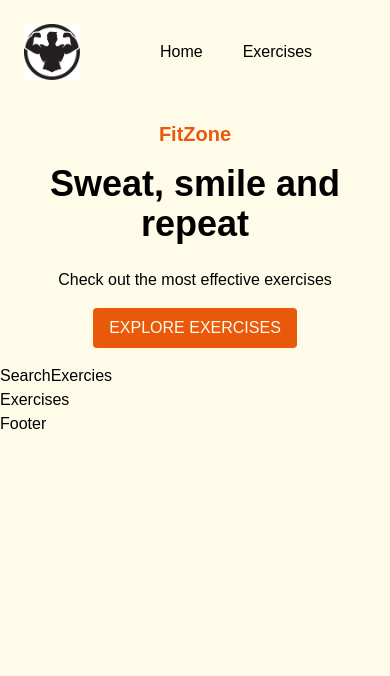
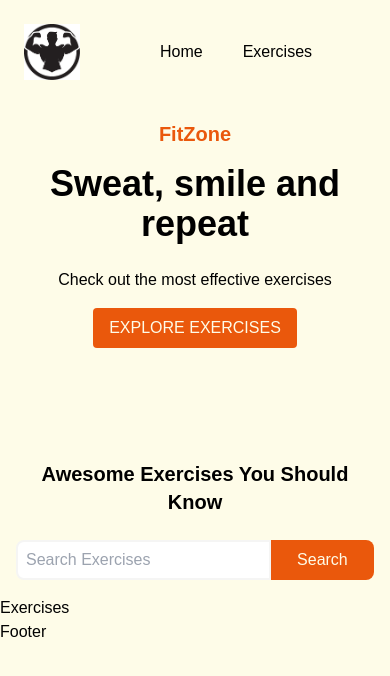
Before and after one commit to Turalyusubov/fitzone-app, a React (Vite) app: page / in a window 390 px wide. Shown: the top 676 px of the page. Built offline with nearby package versions, Linux system fonts and the light colour scheme; no server answers.

Commit message:
created search exercises component

```diff
--- a/src/components/HeroBanner.jsx
+++ b/src/components/HeroBanner.jsx
@@ -3,7 +3,7 @@ import HeroBannerImage from './../assets/images/HeroBannerImage.jpg'
 
 export default function HeroBanner() {
     return (
-        <div className='p-4 sm:p-12 text-center md:text-left'>
+        <div className='relative p-4 sm:p-12 text-center md:text-left'>
             <div className="hero-left flex flex-col">
                 <p className='text-orange-600 font-bold text-xl mb-4'>FitZone</p>
                 <h2 className='font-bold md:w-4/12 text-4xl mb-6 overflow-hidden'>
@@ -17,8 +17,8 @@ export default function HeroBanner() {
                     Explore exercises</button>
             </div>
             <span className='hidden md:block w-full text-amber-100 text-9xl font-bold mt-10'>Exercise</span>
-            <div className="hero-right w-5/12 hidden md:block absolute top-0 right-12">
-                <img className='w-full h-full rounded-bl-3xl' src={HeroBannerImage} alt="HeroBanner image" />
+            <div className="hero-right w-5/12 h-full hidden md:block absolute -top-20 right-12">
+                <img className='w-full h-full object-cover object-top rounded-bl-3xl' src={HeroBannerImage} alt="HeroBanner image" />
             </div>
         </div>
     )
--- a/src/components/SearchExercies.jsx
+++ b/src/components/SearchExercies.jsx
@@ -1,7 +1,65 @@
 import React from 'react'
+import { useState, useEffect } from 'react'
+import { exercisesOptions, fetchData } from '../utils/fetchData'
 
 export default function SearchExercies() {
+    const [searchValue, setSearchValue] = useState('')
+    const [exercises, setExercises] = useState([])
+    const [bodyParts, setBodyParts] = useState([])
+
+    useEffect(() => {
+        const fetchExercisesData = async () => {
+            const bodyParts = await fetchData('https://exercisedb.p.rapidapi.com/exercises/bodyPartList', exercisesOptions)
+            setBodyParts(['all', ...bodyParts])
+        }
+
+        fetchExercisesData();
+    }, [])
+
+    const handleSearch = async () => {
+        if (searchValue) {
+            const exercisesData = await fetchData(
+                'https://exercisedb.p.rapidapi.com/exercises',
+                exercisesOptions
+            )
+            const searchedExercises = exercisesData.filter(
+                (exercise) => exercise.name.toLowerCase().includes(searchValue)
+                    || exercise.target.toLowerCase().includes(searchValue)
+                    || exercise.equipment.toLowerCase().includes(searchValue)
+                    || exercise.bodyPart.toLowerCase().includes(searchValue)
+            )
+            setSearchValue('')
+            setExercises(searchedExercises)
+            console.log(exercises)
+        }
+
+
+    }
     return (
-        <div>SearchExercies</div>
+        <div className='p-4 sm:p-12 mt-20'>
+            <h2 className='ml-auto mr-auto capitalize text-center
+            sm:w-1/2 font-bold text-xl sm:text-2xl md:text-4xl mb-6'>
+                Awesome exercises you should know</h2>
+            <div className="search-wrapper flex justify-center">
+                <input
+                    className='border-solid h-10 border-2 rounded-l-lg
+                    border-stone-100 p-2 w-5/6 md:w-4/6 xl:w-1/2'
+                    type="text"
+                    onChange={(e) => { setSearchValue(e.target.value.toLowerCase()) }}
+                    onKeyDown={(e) => {
+                        if (e.key === 'Enter') {
+                            handleSearch();
+                        }
+                    }}
+                    value={searchValue}
+                    placeholder='Search Exercises'
+                />
+                <button
+                    className='border-solid bg-orange-600 hover:bg-orange-700 transition duration-300
+                    h-10 p-2 rounded-r-lg text-yellow-50 w-2/6 md:w-1/6 xl:w-1/12'
+                    onClick={handleSearch}
+                >Search</button>
+            </div>
+        </div>
     )
 }
--- /dev/null
+++ b/src/utils/fetchData.js
@@ -0,0 +1,16 @@
+export const exercisesOptions = {
+    method: 'GET',
+    headers: {
+        'X-RapidAPI-Key': '5417c92d6bmsh28edebd58bdfd0fp107eecjsn0d90f07f042e',
+        'X-RapidAPI-Host': 'exercisedb.p.rapidapi.com'
+    }
+};
+
+export const fetchData = async (url, options) => {
+    const response = await fetch(url, options);
+    const data = await response.json();
+
+    return data;
+}
+
+// process.env.REACT_APP_RAPID_API_KEY
```
Also changed, not shown: 1 other file (tests, documents, lock files or other folders).
